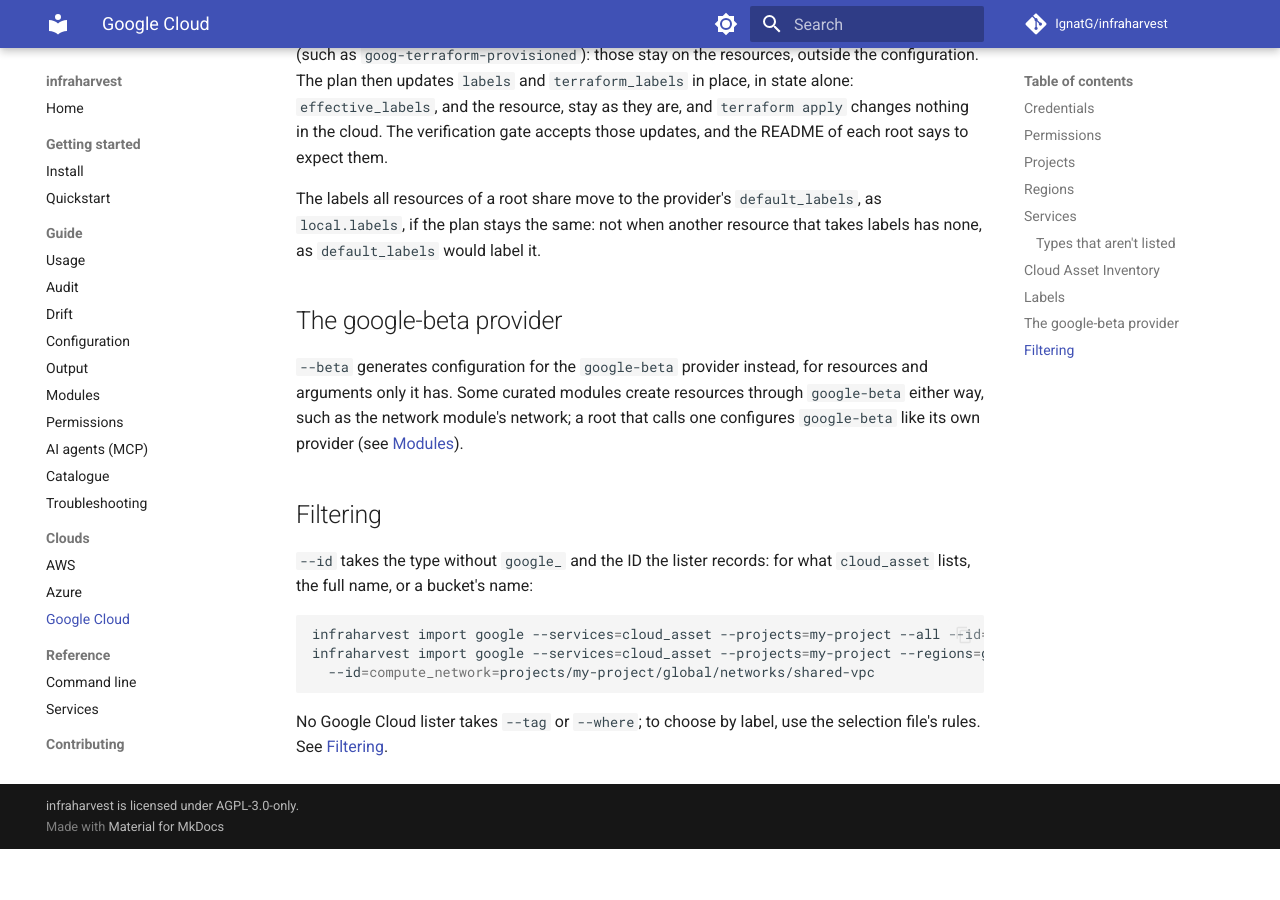
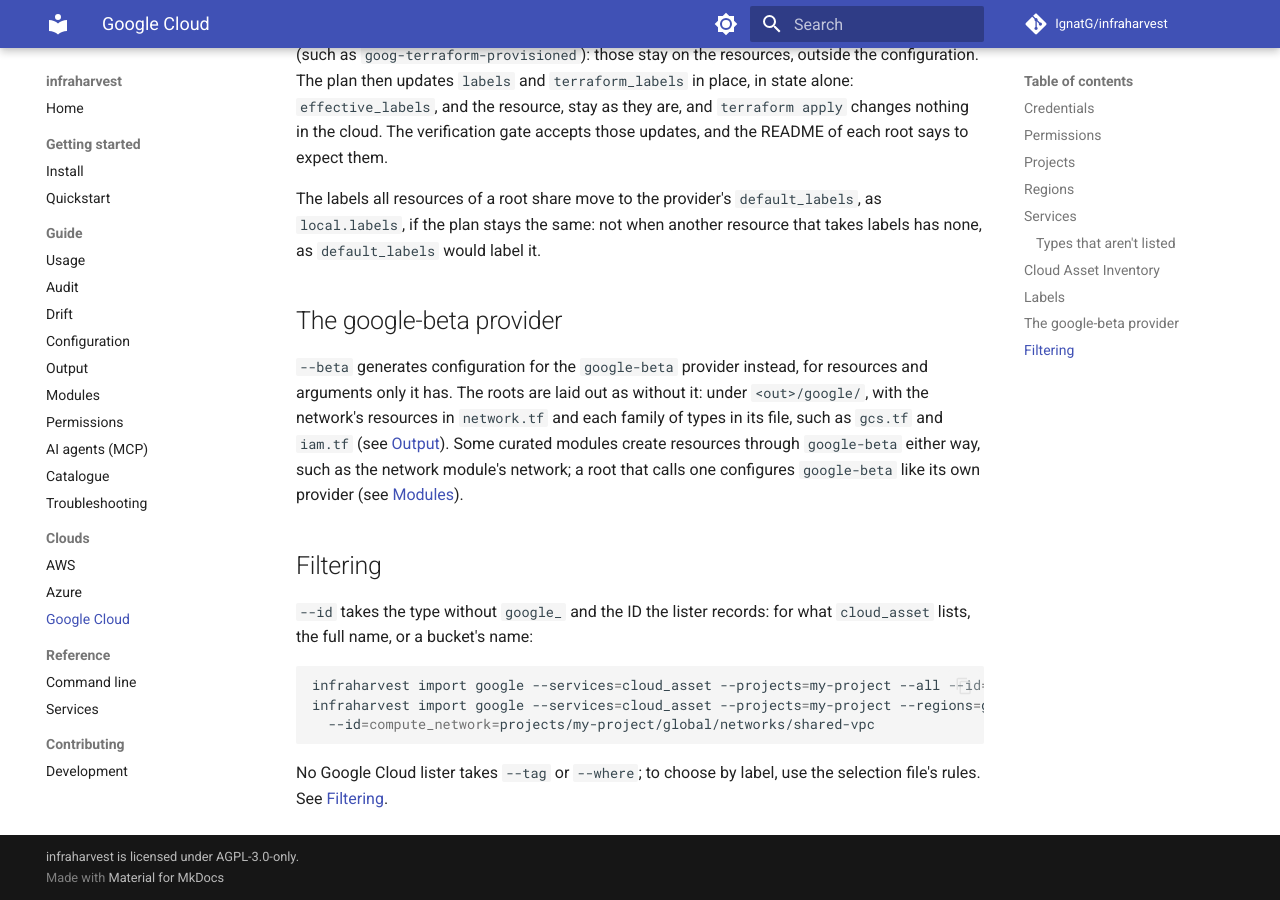
Before and after one commit to IgnatG/infraharvest, an MkDocs documentation site: the page built from docs/google.md, in a window 1280 px wide and 900 px high, scrolled down 5289 px. Built offline with MkDocs 1.6.1 and Material for MkDocs 9.7.7, drawn with Linux system fonts in a browser that asks for light colours; comment, search, counter and statistics services are not loaded; before the commit the page ends 6138 px from its top, so only the background shows below that.

Commit message:
docs: cover --check in the action, positional arguments, and --beta's file layout

```diff
--- a/docs/google.md
+++ b/docs/google.md
@@ -87,7 +87,7 @@ The labels all resources of a root share move to the provider's `default_labels`
 
 ## The google-beta provider
 
-`--beta` generates configuration for the `google-beta` provider instead, for resources and arguments only it has. Some curated modules create resources through `google-beta` either way, such as the network module's network; a root that calls one configures `google-beta` like its own provider (see [Modules](modules.md)).
+`--beta` generates configuration for the `google-beta` provider instead, for resources and arguments only it has. The roots are laid out as without it: under `<out>/google/`, with the network's resources in `network.tf` and each family of types in its file, such as `gcs.tf` and `iam.tf` (see [Output](output.md)). Some curated modules create resources through `google-beta` either way, such as the network module's network; a root that calls one configures `google-beta` like its own provider (see [Modules](modules.md)).
 
 ## Filtering
 
```
Also changed, not shown: action/README.md (+2 -2 lines), docs/usage.md (+1 -1 lines).
